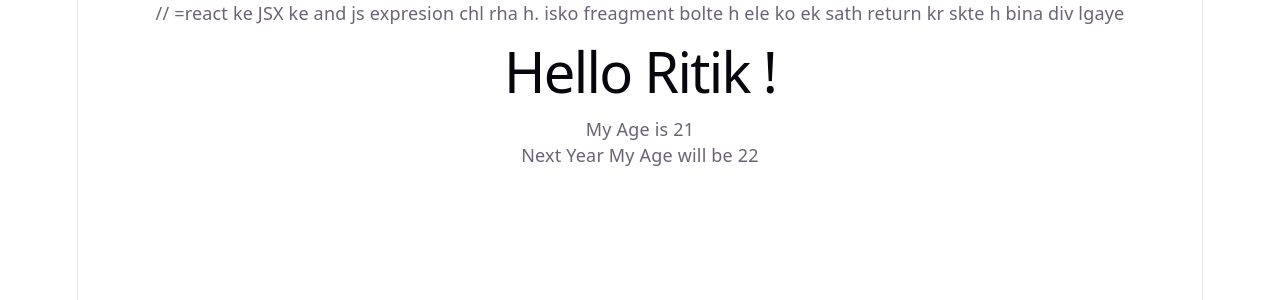
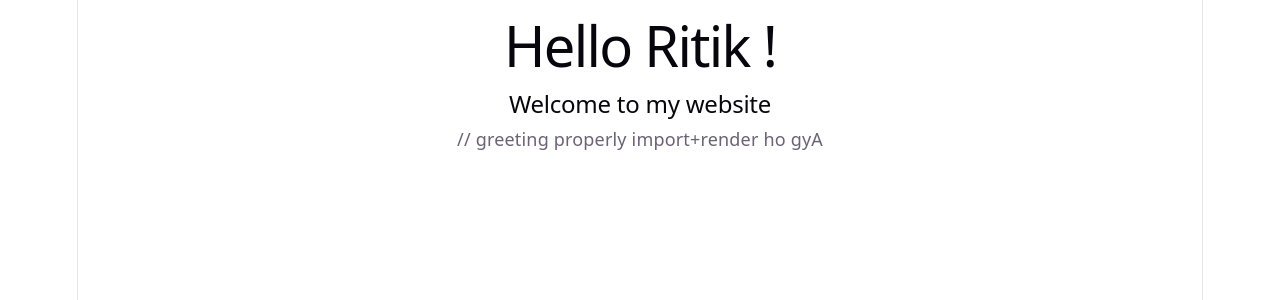
Before and after one commit to ritikpal5437/React, a React (Vite) app in the folder my-app/: page / in a window 1280 px wide. Shown: the top 300 px of the page. Built offline with nearby package versions, Linux system fonts and the light colour scheme.

Commit message:
import+render succesfull

```diff
--- a/my-app/src/App.jsx
+++ b/my-app/src/App.jsx
@@ -135,15 +135,27 @@
 //   );
 // }
 // export default app;
-let name = "Ritik";
-let age = 21;
-function app(params) {
-  return(
-    <>          // =react ke JSX ke and js expresion chl rha h. isko freagment bolte h ele ko ek sath return kr skte h bina div lgaye
-      <h1>Hello {name} ! </h1>
-      <p>My Age is {age}</p>
-      <p>Next Year My Age will be {age+1}</p></>
+// let name = "Ritik";
+// let age = 21;
+// function app(params) {
+//   return(
+//     <>          // =react ke JSX ke and js expresion chl rha h. isko freagment bolte h ele ko ek sath return kr skte h bina div lgaye
+//       <h1>Hello {name} ! </h1>
+//       <p>My Age is {age}</p>
+//       <p>Next Year My Age will be {age+1}</p></>
 
+//   );
+// }
+// export default app;
+
+import Greeting from "./Greeting";
+
+function App() {
+  return (
+    <>
+    <h1>Hello Ritik !</h1>
+    <Greeting />  // greeting properly  import+render ho gyA
+</>
   );
 }
-export default app;
+export default App;
--- /dev/null
+++ b/my-app/src/Greeting.jsx
@@ -0,0 +1,4 @@
+function Greeting() {
+    return <h2>Welcome to my website</h2>;
+}
+export default Greeting;
```
